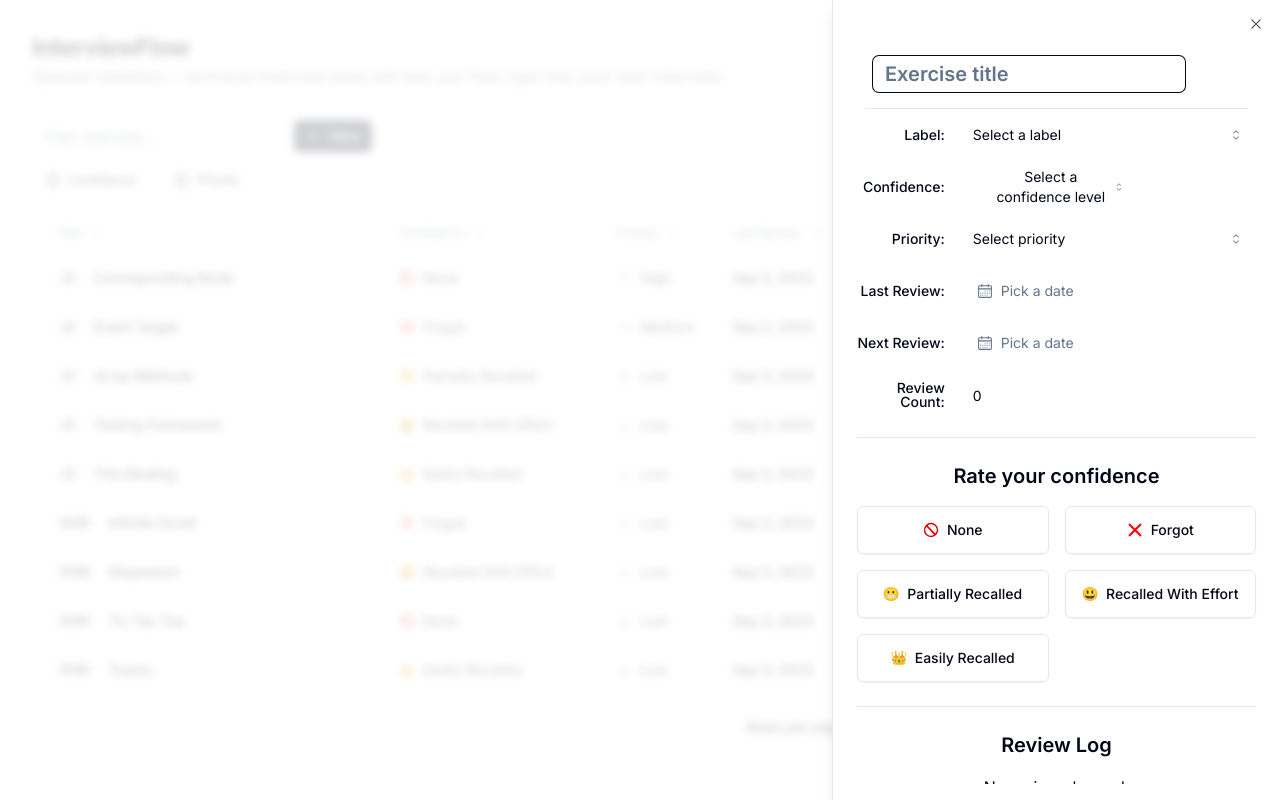
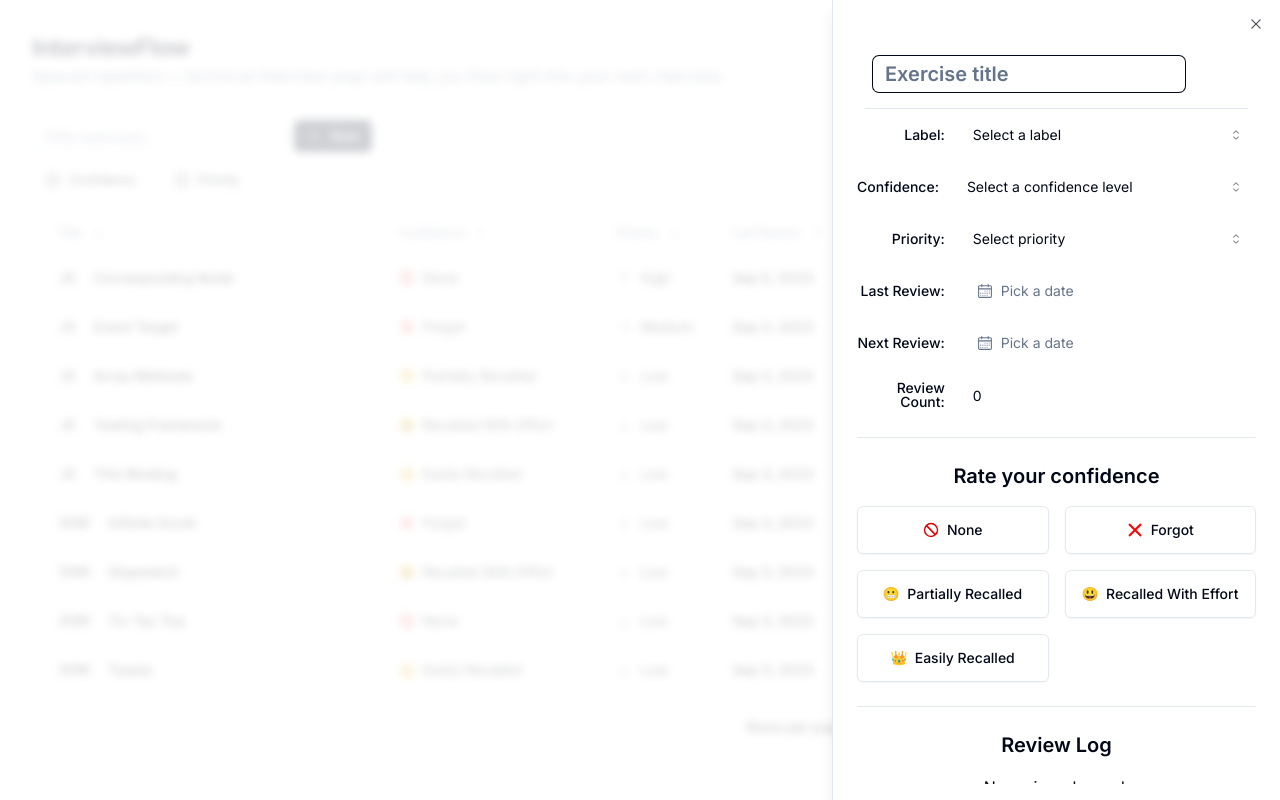
Before and after one commit to salymk/InterviewFlow, a Next.js app: page / in a window 1280 px wide. Both pictures are taken after a click on the button "New". Built offline with nearby package versions, Linux system fonts and the light colour scheme; grey boxes are pictures that could not be loaded.

Commit message:
fix: spacing issue with confidence label

```diff
--- a/components/create-exercise.tsx
+++ b/components/create-exercise.tsx
@@ -79,12 +79,12 @@ export function CreateExercise() {
                   </SelectContent>
                 </Select>
               </div>
-              <div className="grid grid-cols-4 items-center gap-4">
+              <div className="flex items-center gap-4">
                 <Label htmlFor="confidence" className="text-right">
                   Confidence:
                 </Label>
                 <Select>
-                  <SelectTrigger className="col-span-3 ml-4 w-[160px] border-none shadow-none hover:bg-accent">
+                  <SelectTrigger className="border-none shadow-none hover:bg-accent">
                     <SelectValue placeholder="Select a confidence level" />
                   </SelectTrigger>
                   <SelectContent>
--- a/components/exercise-details.tsx
+++ b/components/exercise-details.tsx
@@ -72,12 +72,12 @@ export function ExerciseDetails() {
                   </SelectContent>
                 </Select>
               </div>
-              <div className="grid grid-cols-4 items-center gap-4">
+              <div className="flex items-center gap-4">
                 <Label htmlFor="confidence" className="text-right">
                   Confidence:
                 </Label>
                 <Select defaultValue="none">
-                  <SelectTrigger className="col-span-3 ml-4 w-[160px] border-none shadow-none hover:bg-accent">
+                  <SelectTrigger className="border-none shadow-none hover:bg-accent">
                     <SelectValue placeholder="Select a confidence level" />
                   </SelectTrigger>
                   <SelectContent>
```
